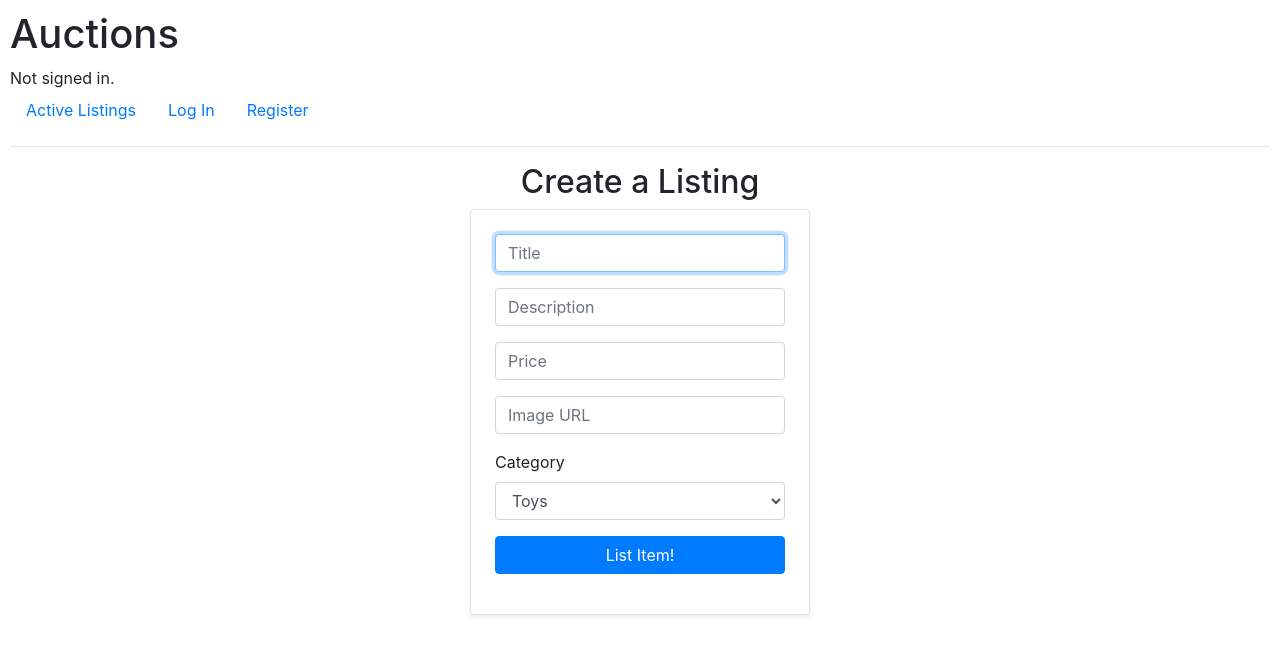
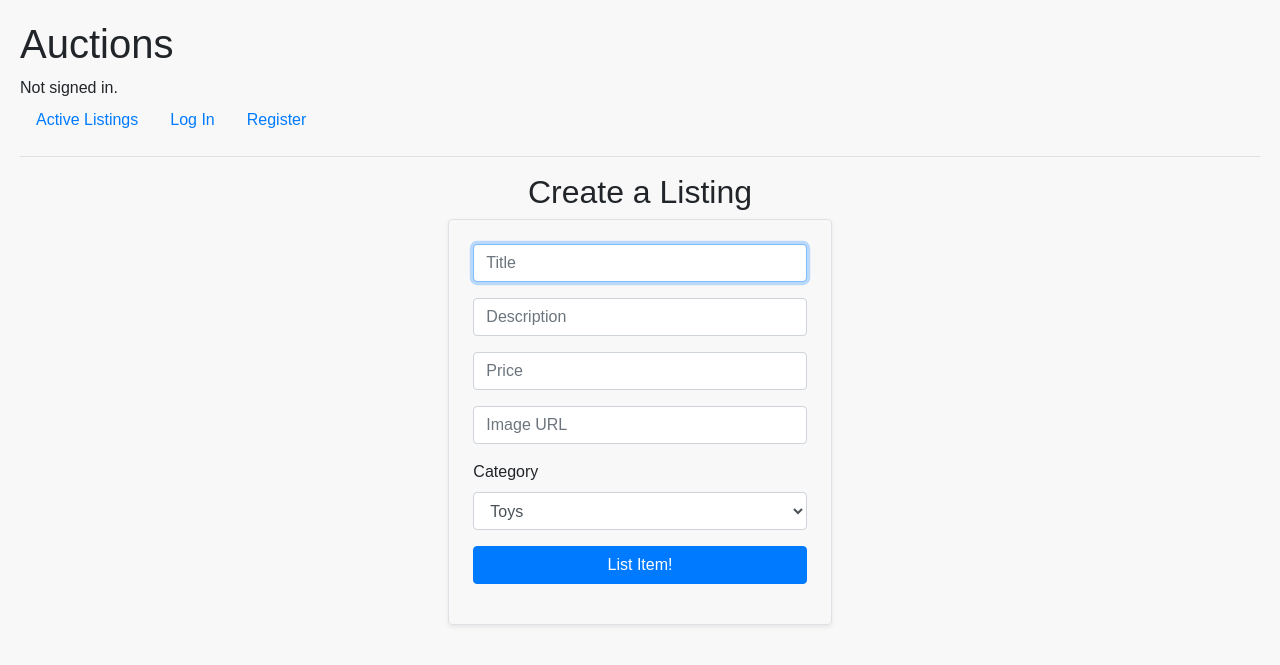
Before and after one commit to adrianhorvat2/CS50W-Commerce, a Django app: page /create_listing in a window 1280 px wide. Shown: the top 665 px of the page. Run offline with Django 3.2, Linux system fonts and the light colour scheme; data comes from the database, SQL or seed files in the repository; some libraries are stand-ins or nearby versions.

Commit message:
Add style for 3.task

```diff
--- a/auctions/static/auctions/styles.css
+++ b/auctions/static/auctions/styles.css
@@ -1,3 +1,51 @@
+* {
+    margin: 0;
+    padding: 0;
+    box-sizing: border-box;
+}
+
 body {
-    padding: 10px;
+    font-family: Arial, sans-serif;
+    background-color: #f8f8f8;
+    padding: 20px;
 }
+
+.container {
+    display: flex;
+    flex-wrap: wrap;
+    gap: 20px;
+    justify-content: flex-start;
+    width: 100vw;
+    max-width: 100%;
+    margin: 0;
+    padding: 0;
+}
+
+.card {
+    width: 280px;
+    background: white;
+    border-radius: 10px;
+    box-shadow: 0 4px 8px rgba(0, 0, 0, 0.1);
+    overflow: hidden;
+    text-align: center;
+}
+
+.card img {
+    width: 100%;
+    height: 200px;
+    object-fit: cover;
+}
+
+.card-body {
+    padding: 15px;
+}
+
+.card-body h5 {
+    font-size: 18px;
+    margin-bottom: 10px;
+}
+
+.card-body p {
+    font-size: 14px;
+    color: #555;
+}
```
